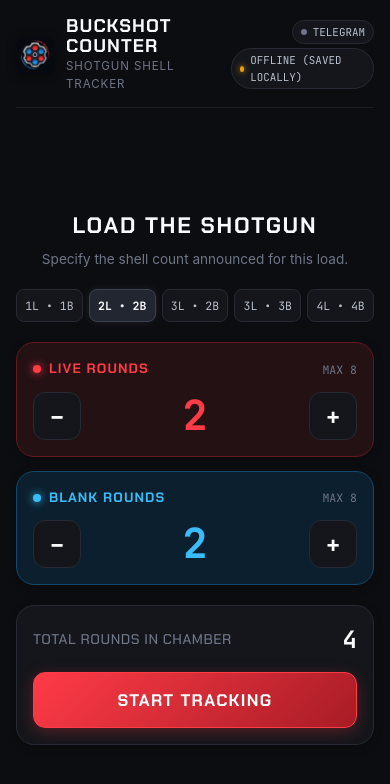
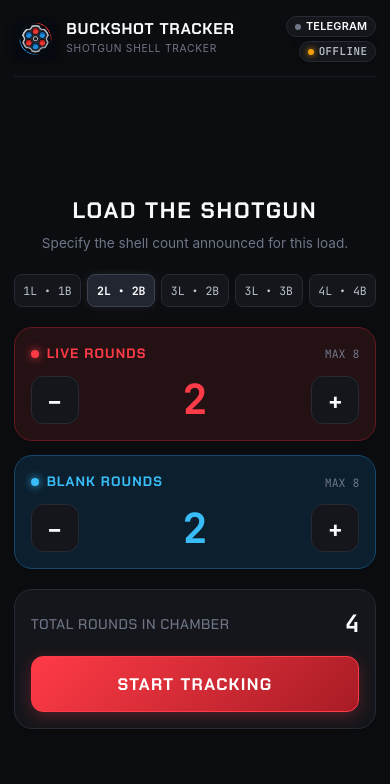
Before and after one commit to Greenhawk5/Buckshot-Tracker, a React (Vite) app: page / in a window 390 px wide. Shown: the top 784 px of the page. Built offline with nearby package versions, Linux system fonts and the light colour scheme.

Commit message:
feat(ui): refine application header with larger logo, correct title, robust Unicode/RTL handling, and responsive status layout

```diff
--- a/index.html
+++ b/index.html
@@ -6,7 +6,7 @@
       name="viewport"
       content="width=device-width, initial-scale=1.0, maximum-scale=1.0, user-scalable=no, viewport-fit=cover"
     />
-    <title>Buckshot Counter</title>
+    <title>Buckshot Tracker</title>
     <!-- Telegram Mini App WebApp script -->
     <script src="https://telegram.org/js/telegram-web-app.js"></script>
     <link rel="preconnect" href="https://fonts.googleapis.com">
--- a/src/app/App.tsx
+++ b/src/app/App.tsx
@@ -71,22 +71,25 @@ export const App: React.FC = () => {
     reset();
   };
 
+  const rawDisplayName = user?.first_name || user?.username || '';
+  const displayName = rawDisplayName.trim() || 'TELEGRAM';
+
   return (
     <div className="app-container">
       {/* Header */}
       <header className="app-header">
         <div className="brand">
-          <img src={botLogo} alt="Buckshot Counter Logo" className="brand-logo" />
-          <div>
-            <h1 className="brand-title">Buckshot Counter</h1>
+          <img src={botLogo} alt="Buckshot Tracker Logo" className="brand-logo" />
+          <div className="brand-text">
+            <h1 className="brand-title">Buckshot Tracker</h1>
             <span className="brand-subtitle">Shotgun Shell Tracker</span>
           </div>
         </div>
 
         <div className="header-status">
-          <div className="operator-badge">
+          <div className="operator-badge" title={displayName}>
             <span className={`status-dot ${isTelegram ? 'status-dot--active' : ''}`} />
-            <span>{user?.first_name ? user.first_name.toUpperCase() : 'TELEGRAM'}</span>
+            <span className="operator-name" dir="auto">{displayName}</span>
           </div>
           <SyncStatus syncState={syncState} onRetry={retrySync} />
         </div>
--- a/src/app/app.css
+++ b/src/app/app.css
@@ -1,5 +1,5 @@
 /* ==========================================================================
-   BUCKSHOT COUNTER — APPLICATION LAYOUT & HEADER
+   BUCKSHOT TRACKER — APPLICATION LAYOUT & HEADER
    Soft Industrial Gaming UI
    ========================================================================== */
 
@@ -11,10 +11,14 @@
   max-width: 480px;
   margin: 0 auto;
   width: 100%;
-  padding: calc(var(--safe-top) + 16px) 16px calc(var(--safe-bottom) + 16px);
+  padding: calc(var(--safe-top) + 16px) clamp(12px, 3.5vw, 16px) calc(var(--safe-bottom) + 16px);
   position: relative;
   box-sizing: border-box;
 }
+
+/* --------------------------------------------------------------------------
+   APPLICATION HEADER
+   -------------------------------------------------------------------------- */
 
 .app-header {
   display: flex;
@@ -23,62 +27,95 @@
   padding-bottom: 14px;
   border-bottom: 1px solid var(--color-border-subtle);
   margin-bottom: 18px;
-  gap: 12px;
+  gap: 8px;
+  min-width: 0;
+  width: 100%;
 }
 
+/* Brand Identity: Logo + Title + Subtitle */
 .brand {
   display: flex;
   align-items: center;
-  gap: 12px;
+  gap: clamp(8px, 2.5vw, 12px);
+  min-width: 0;
+  flex: 1 1 auto;
 }
 
 .brand-logo {
-  width: 38px;
-  height: 38px;
+  width: clamp(42px, 11vw, 48px);
+  height: clamp(42px, 11vw, 48px);
+  aspect-ratio: 1 / 1;
   border-radius: var(--radius-sm);
   object-fit: contain;
-  box-shadow: 0 2px 10px rgba(0, 0, 0, 0.4);
+  box-shadow: 0 2px 10px rgba(0, 0, 0, 0.45);
   flex-shrink: 0;
   display: block;
 }
 
+.brand-text {
+  display: flex;
+  flex-direction: column;
+  min-width: 0;
+  justify-content: center;
+}
+
 .brand-title {
   font-family: var(--font-display);
-  font-size: 1.15rem;
+  font-size: clamp(0.92rem, 4vw, 1.15rem);
   font-weight: 700;
-  letter-spacing: 0.06em;
+  letter-spacing: 0.05em;
   text-transform: uppercase;
   color: var(--color-text);
-  line-height: 1.1;
+  line-height: 1.15;
+  white-space: nowrap;
 }
 
 .brand-subtitle {
-  font-size: 0.72rem;
-  letter-spacing: 0.08em;
+  font-size: clamp(0.64rem, 2.2vw, 0.72rem);
+  letter-spacing: 0.07em;
   color: var(--color-text-muted);
   text-transform: uppercase;
   display: block;
   margin-top: 2px;
+  white-space: nowrap;
 }
 
+/* Header Status Column: Account Indicator + Server Sync Status */
 .header-status {
   display: flex;
   flex-direction: column;
   align-items: flex-end;
   gap: 4px;
+  min-width: 0;
+  flex-shrink: 0;
 }
 
+/* Telegram Account Indicator */
 .operator-badge {
   display: inline-flex;
   align-items: center;
-  gap: 6px;
+  gap: 5px;
   padding: 3px 8px;
   border-radius: var(--radius-pill);
   background: var(--color-surface);
   border: 1px solid var(--color-border);
+  max-width: 125px;
+  min-width: 0;
+  box-shadow: var(--shadow-sm);
+  cursor: default;
+}
+
+.operator-name {
+  overflow: hidden;
+  text-overflow: ellipsis;
+  white-space: nowrap;
+  unicode-bidi: isolate;
+  font-family: var(--font-sans), -apple-system, BlinkMacSystemFont, "Segoe UI", Roboto, "Helvetica Neue", "Apple Color Emoji", "Segoe UI Emoji", "Noto Color Emoji", sans-serif;
+  font-weight: 600;
   font-size: 0.68rem;
-  font-family: var(--font-mono);
-  color: var(--color-text-dim);
+  letter-spacing: 0.02em;
+  color: var(--color-text);
+  line-height: 1.2;
 }
 
 .status-dot {
@@ -87,12 +124,55 @@
   border-radius: 50%;
   background-color: var(--color-text-muted);
   display: inline-block;
+  flex-shrink: 0;
 }
 
 .status-dot--active {
   background-color: var(--color-success);
   box-shadow: 0 0 6px var(--color-success);
 }
+
+/* Server Synchronization Indicator */
+.sync-status-badge {
+  display: inline-flex;
+  align-items: center;
+  gap: 5px;
+  padding: 3px 8px;
+  border-radius: var(--radius-pill);
+  background: var(--color-surface);
+  border: 1px solid var(--color-border);
+  font-size: 0.68rem;
+  font-family: var(--font-mono);
+  color: var(--color-text-dim);
+  max-width: 125px;
+  min-width: 0;
+  white-space: nowrap;
+  box-shadow: var(--shadow-sm);
+  user-select: none;
+  -webkit-user-select: none;
+}
+
+.sync-status-dot {
+  width: 6px;
+  height: 6px;
+  border-radius: 50%;
+  display: inline-block;
+  flex-shrink: 0;
+  transition: background-color 0.2s ease, box-shadow 0.2s ease;
+}
+
+.sync-status-label {
+  overflow: hidden;
+  text-overflow: ellipsis;
+  white-space: nowrap;
+  font-weight: 600;
+  letter-spacing: 0.04em;
+  line-height: 1.2;
+}
+
+/* --------------------------------------------------------------------------
+   MAIN APPLICATION CONTAINER
+   -------------------------------------------------------------------------- */
 
 .app-main {
   flex: 1;
--- a/src/components/SyncStatus.tsx
+++ b/src/components/SyncStatus.tsx
@@ -10,48 +10,44 @@ export const SyncStatus: React.FC<SyncStatusProps> = ({ syncState, onRetry }) =>
   const { status, pendingOperations, errorMessage } = syncState;
 
   let color = 'var(--color-success)';
-  let text = 'CLOUD SYNCED';
+  let label = 'SYNCED';
+  let tooltip = 'Cloud synchronized';
 
   if (status === 'syncing') {
     color = 'var(--color-blank)';
-    text = pendingOperations > 0 ? `SYNCING (${pendingOperations})...` : 'SYNCING...';
+    label = pendingOperations > 0 ? `SYNCING (${pendingOperations})` : 'SYNCING';
+    tooltip = pendingOperations > 0
+      ? `Synchronizing ${pendingOperations} pending operation(s)`
+      : 'Synchronizing with cloud...';
   } else if (status === 'offline') {
     color = 'var(--color-warning)';
-    text = 'OFFLINE (SAVED LOCALLY)';
+    label = 'OFFLINE';
+    tooltip = 'Offline mode — changes saved locally';
   } else if (status === 'error') {
     color = 'var(--color-danger)';
-    text = errorMessage || 'SYNC ERROR';
+    label = 'RETRY';
+    tooltip = errorMessage
+      ? `${errorMessage} — click to retry`
+      : 'Sync error — click to retry';
   }
 
   return (
     <div
       onClick={status === 'error' ? onRetry : undefined}
+      className="sync-status-badge"
+      title={tooltip}
       style={{
-        display: 'inline-flex',
-        alignItems: 'center',
-        gap: '6px',
-        padding: '3px 8px',
-        borderRadius: 'var(--radius-pill)',
-        background: 'var(--color-surface)',
-        border: '1px solid var(--color-border)',
-        fontSize: '0.68rem',
-        fontFamily: 'var(--font-mono)',
-        color: 'var(--color-text-dim)',
         cursor: status === 'error' ? 'pointer' : 'default',
       }}
-      title={errorMessage || text}
     >
       <span
+        className="sync-status-dot"
         style={{
-          width: '6px',
-          height: '6px',
-          borderRadius: '50%',
           backgroundColor: color,
           boxShadow: `0 0 6px ${color}`,
-          display: 'inline-block',
         }}
       />
-      <span>{text}</span>
+      <span className="sync-status-label">{label}</span>
     </div>
   );
 };
```
Also changed, not shown: tests/test-header-responsive.mjs (added, +165 -0 lines), tests/capture-screenshots.mjs (line endings or trailing spaces), 22 other files (tests, documents, lock files or other folders).
